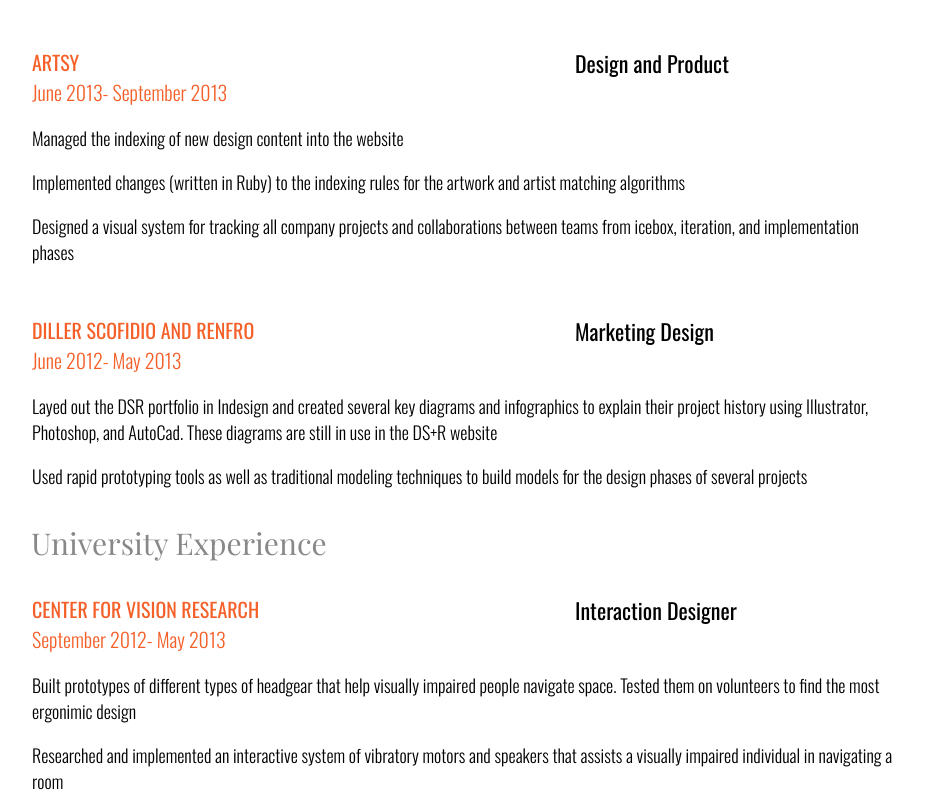
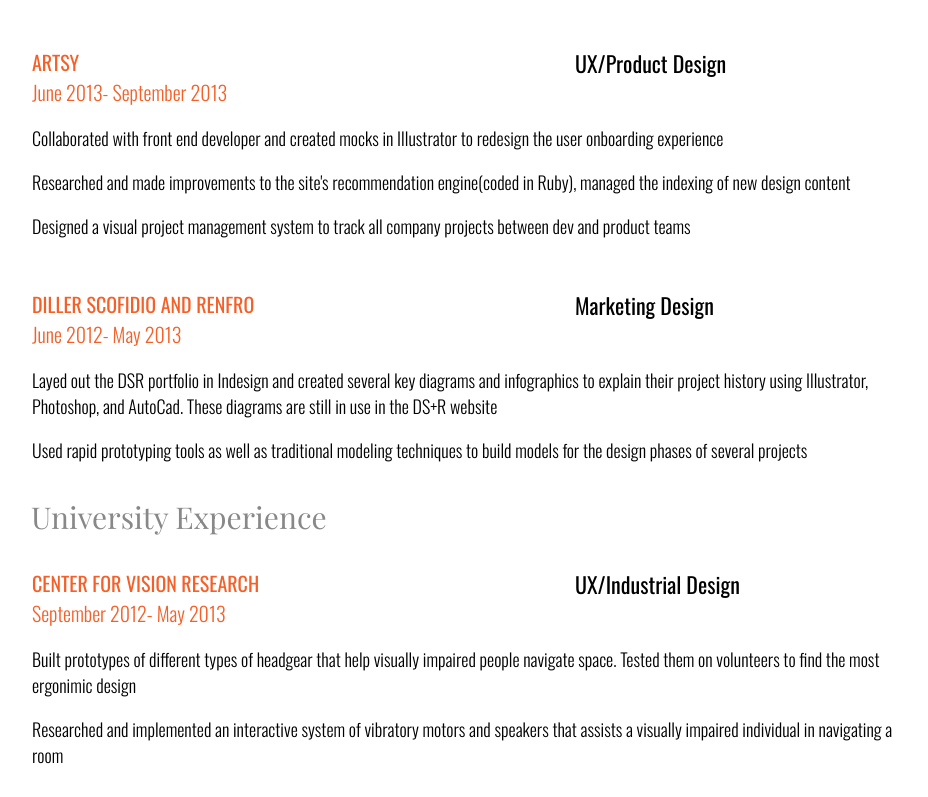
Before and after one commit to Fahmina/PortfolioSite, a plain HTML site: page resume.html in a window 1280 px wide. Shown: the part 1034-1831 px from the top of the page, without its empty margins (159-1087 px from the left). Drawn offline with nearby package versions, Linux system fonts and the light colour scheme.

Commit message:
changeresume
tweak artsy description

```diff
--- a/resume.html
+++ b/resume.html
@@ -96,21 +96,19 @@ Hardware was built using in-house 3d printers, modeled with Rhinoceros 5 and Pyt
 
 <div class='rEntry' onclick="openNewBackgroundTab('http://www.artsy.net');">
 <div class='rHeader'>
-  <div class='rPosition'>Design and Product</div>
+  <div class='rPosition'>UX/Product Design</div>
   <div class='rTitle'>ARTSY</div>
   <div class='rSubtitle'>June 2013- September 2013</div>
 </div>
 <div class='resumetext'>
 <p>
-Managed the indexing of new design content into the website
+Collaborated with front end developer and created mocks in Illustrator to redesign the user onboarding experience
 </p>
 <p>
-Implemented changes (written in Ruby) to the indexing rules for the artwork and artist
-matching algorithms
+Researched and made improvements to the site's recommendation engine(coded in Ruby), managed the indexing of new design content
 </p>
 <p>
-Designed a visual system for tracking all company projects and collaborations between teams from
-icebox, iteration, and implementation phases
+Designed a visual project management system to track all company projects between dev and product teams
 </p>
 </div>
 </div>
@@ -142,7 +140,7 @@ University Experience
 
 <div class='rEntry clickBorder' onclick="openNewBackgroundTab('http://cvr.brown.edu/');">
 <div class='rHeader'>
-<div class='rPosition'>Interaction Designer</div>
+<div class='rPosition'>UX/Industrial Design</div>
 <div class='rTitle'>CENTER FOR VISION RESEARCH</div>
 <div class='rSubtitle'>September 2012- May 2013</div>
 </div>
@@ -183,7 +181,7 @@ business world
 
 <div class='rEntry'>
 <div class='rHeader'>
-<div class='rPosition'>Technologist</div>
+<div class='rPosition'>Technology Consultant</div>
 <div class='rTitle'>MULTIMEDIA LAB</div>
 <div class='rSubtitle'>September 2011- May 2013</div>
 </div>
```
